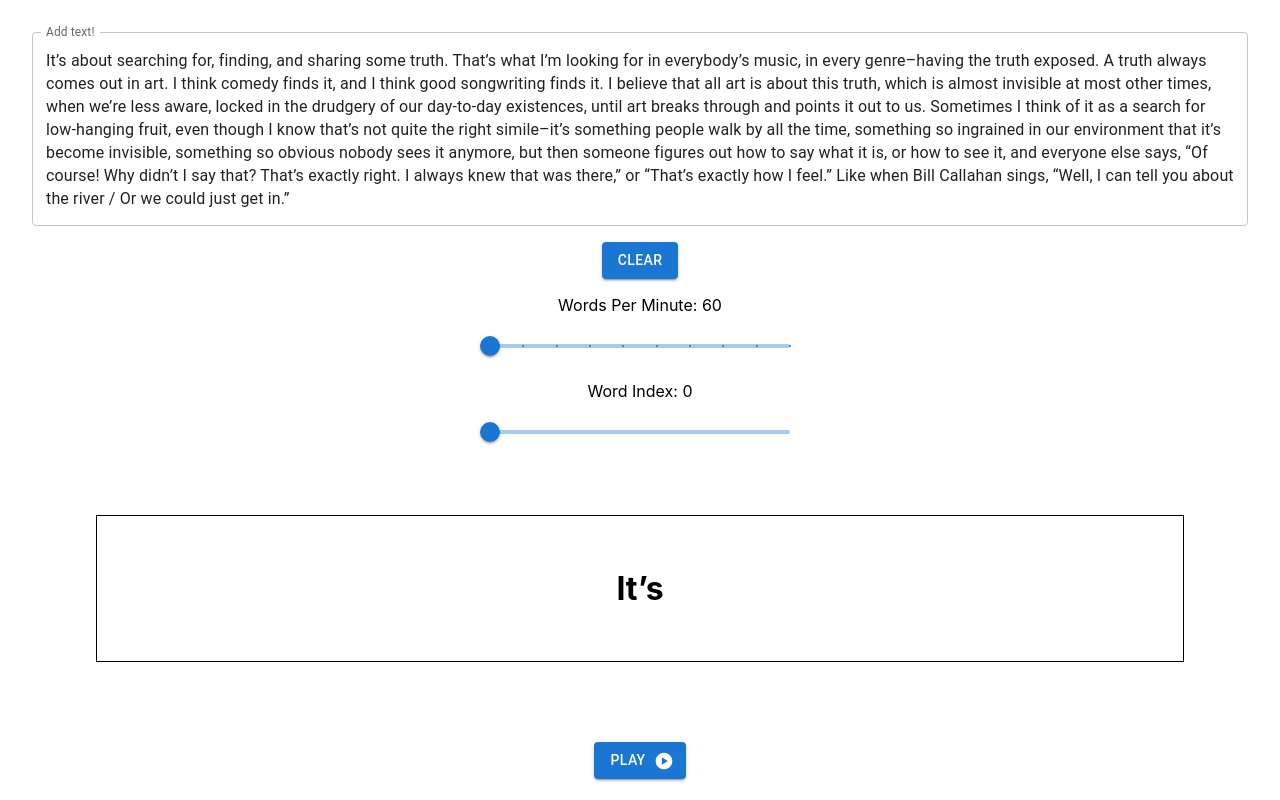
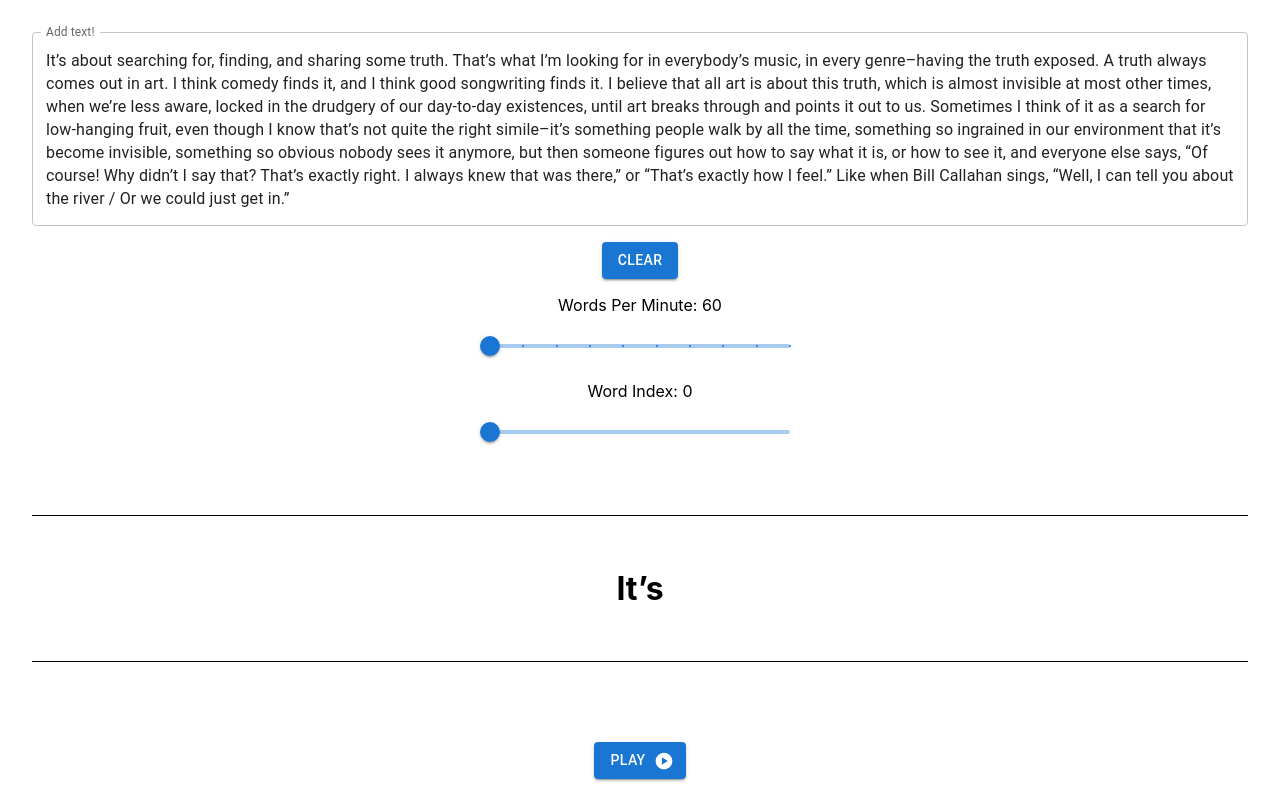
Before and after one commit to mtrejo0/readFast, a React (Create React App) app: page / in a window 1280 px wide. Shown: the top 800 px of the page. Built offline with nearby package versions, Linux system fonts and the light colour scheme.

Commit message:
prettier

```diff
--- a/src/App.tsx
+++ b/src/App.tsx
@@ -90,7 +90,7 @@ function App() {
       <Slider value={wordIndex} onChange={handleWordIndexChange} sx={{width: "300px"}} min={0}
   max={getWords().length}/>
 
-      <Box margin={"64px"} padding="32px" border="1px solid black">
+      <Box marginTop={"64px"} marginBottom={"64px"} padding="32px" borderTop="1px solid black" borderBottom="1px solid black" sx={{whiteSpace: "nowrap"}}>
         <h1>{getWords()[wordIndex]}</h1>
       </Box>
 
```
